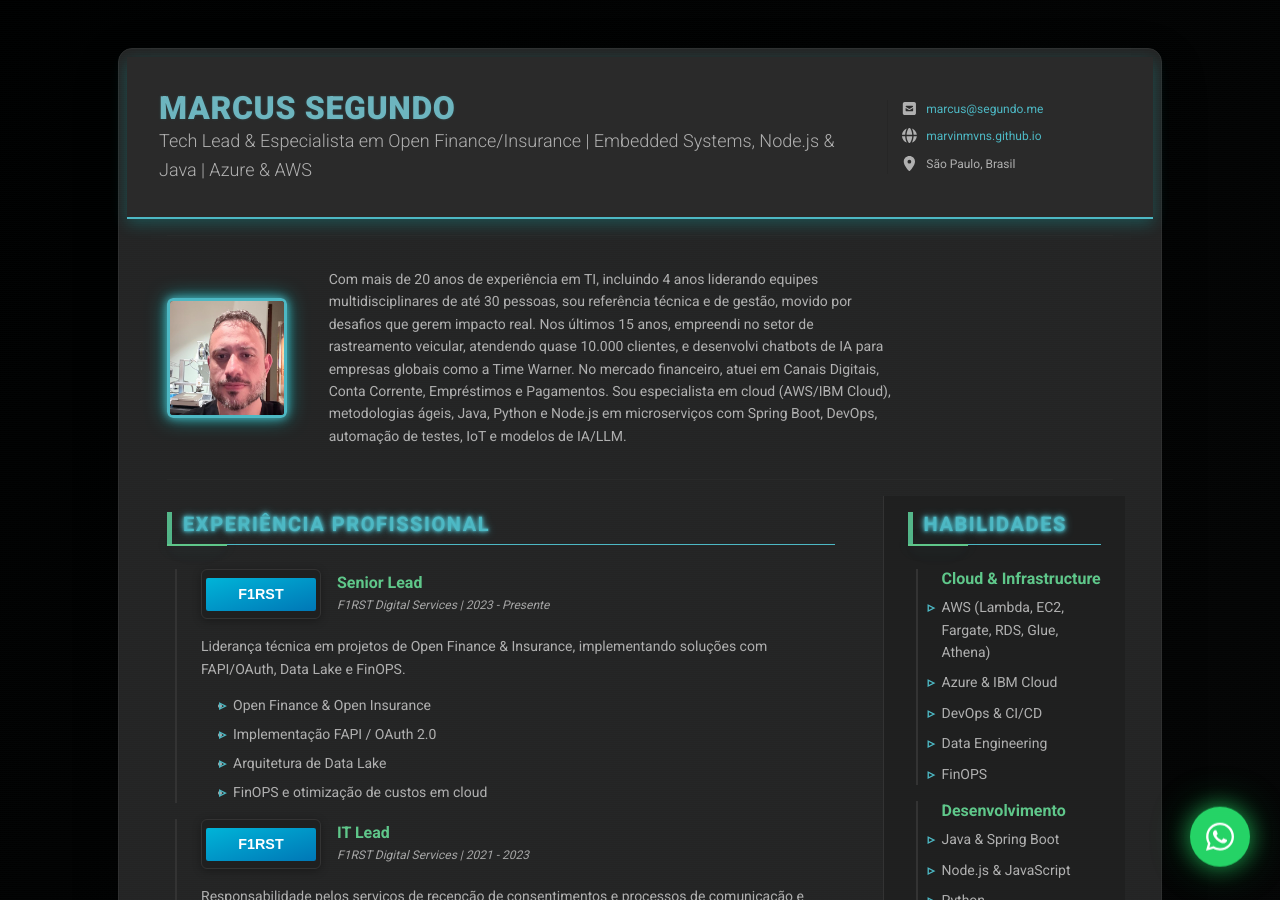
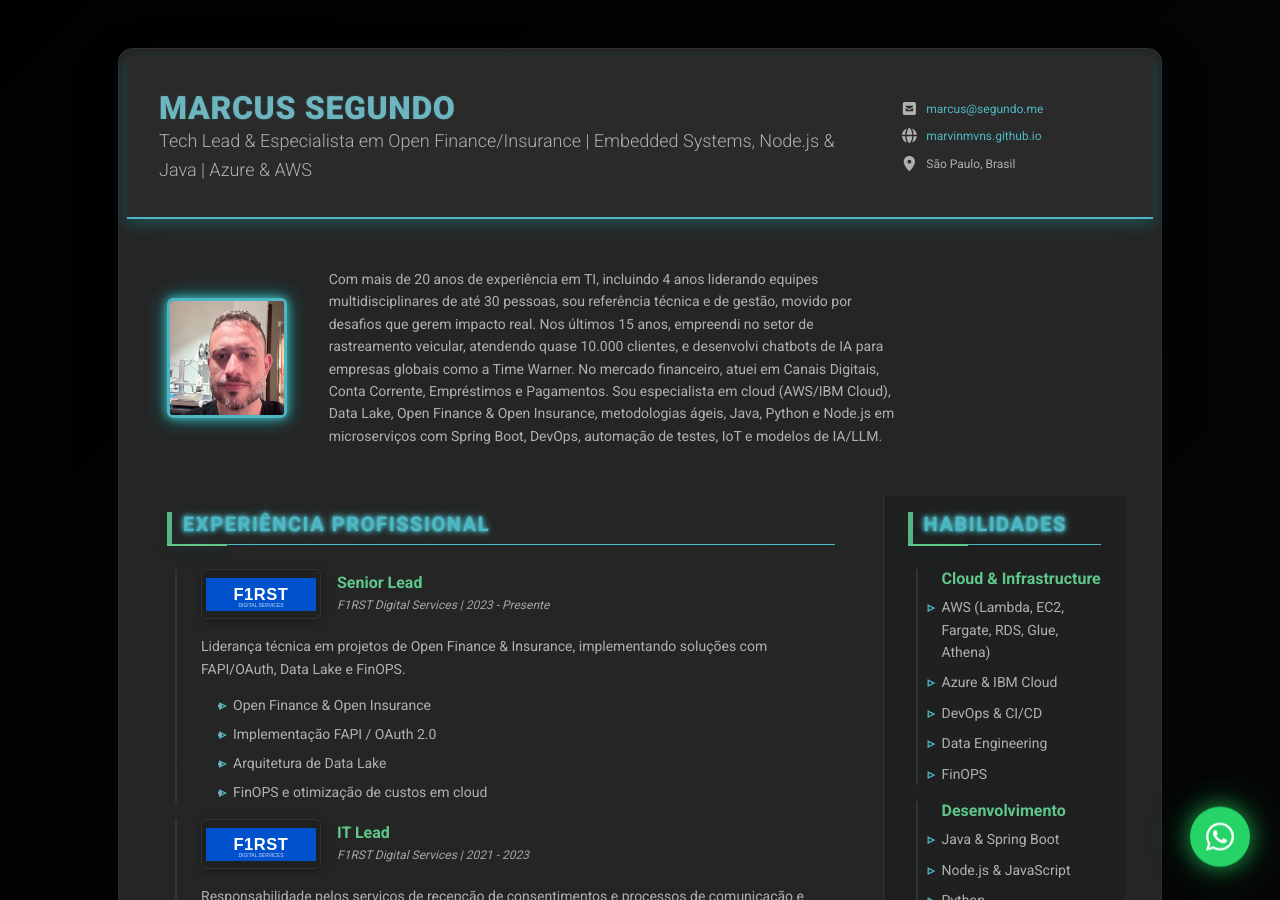
Before and after one commit to marvinmvns/cv2, a Jekyll site: the page index.html, which Jekyll copies as it is, in a window 1280 px wide and 900 px high. Built offline with Jekyll 4.4.1, drawn with Linux system fonts in a browser that asks for light colours; nearby versions of some CDN libraries; library files that are not in the unit come from our copies.

Commit message:
feat: update all logos with realistic brand-accurate SVG designs
Company Logos (Companies):
- F1RST Digital Services: Corporate blue (#0052CC) with subtitle
- Itaú Unibanco: Iconic orange (#EC7000) with modern typography

Education Logos (Institutions):
- FIAP: Official red (#E31937) with bold white text
- FGV: Navy blue (#003366) with serif typography
- Oswaldo Cruz: Blue (#0066CC) with two-line layout
- Mackenzie: Burgundy (#8B1538) with shield emblem

Profile Summary Update:
- Added "Data Lake" expertise
- Added "Open Finance & Open Insurance" specialization
- Maintains comprehensive tech stack description

Technical Changes:
- Updated cache version from 1.0.0 to 1.1.0
- All CSS and JS assets now force reload
- SVG logos use brand-accurate colors
- Professional typography and spacing
- Logos maintain aspect ratio and readability

Design Improvements:
- More professional and recognizable logos
- Brand consistency with official colors
- Better visual hierarchy
- Improved contrast and legibility

🤖 Generated with [Claude Code](https://claude.com/claude-code)

Co-Authored-By: Claude <noreply@anthropic.com>

```diff
--- a/index.html
+++ b/index.html
@@ -23,14 +23,14 @@
 		<link href="https://fonts.googleapis.com/css2?family=Roboto:wght@300;400;500;700;900&display=swap" rel="stylesheet">
 
 	<!-- FontAwesome JS-->
-	<script defer src="assets/fontawesome/js/all.min.js?v=1.0.0"></script>
+	<script defer src="assets/fontawesome/js/all.min.js?v=1.1.0"></script>
 
 		<!-- Theme CSS -->
-		<link id="theme-style" rel="stylesheet" href="assets/css/devresume.css?v=1.0.0">
+		<link id="theme-style" rel="stylesheet" href="assets/css/devresume.css?v=1.1.0">
 		<!-- Cyberpunk Theme Override -->
-		<link rel="stylesheet" href="assets/css/cyberpunk-theme.css?v=1.0.0">
+		<link rel="stylesheet" href="assets/css/cyberpunk-theme.css?v=1.1.0">
 		<!-- Site overrides compiled from assets/css/main.scss by Jekyll -->
-		<link rel="stylesheet" href="assets/css/main.css?v=1.0.0">
+		<link rel="stylesheet" href="assets/css/main.css?v=1.1.0">
 
 		<!-- Address bar / theme color for dark surfaces -->
 		<meta name="theme-color" content="#0a0a0a">
@@ -67,7 +67,7 @@
 						</div>
 
 						<div class="col text-start">
-							<p class="mb-0">Com mais de 20 anos de experiência em TI, incluindo 4 anos liderando equipes multidisciplinares de até 30 pessoas, sou referência técnica e de gestão, movido por desafios que gerem impacto real. Nos últimos 15 anos, empreendi no setor de rastreamento veicular, atendendo quase 10.000 clientes, e desenvolvi chatbots de IA para empresas globais como a Time Warner. No mercado financeiro, atuei em Canais Digitais, Conta Corrente, Empréstimos e Pagamentos. Sou especialista em cloud (AWS/IBM Cloud), metodologias ágeis, Java, Python e Node.js em microserviços com Spring Boot, DevOps, automação de testes, IoT e modelos de IA/LLM.</p>
+							<p class="mb-0">Com mais de 20 anos de experiência em TI, incluindo 4 anos liderando equipes multidisciplinares de até 30 pessoas, sou referência técnica e de gestão, movido por desafios que gerem impacto real. Nos últimos 15 anos, empreendi no setor de rastreamento veicular, atendendo quase 10.000 clientes, e desenvolvi chatbots de IA para empresas globais como a Time Warner. No mercado financeiro, atuei em Canais Digitais, Conta Corrente, Empréstimos e Pagamentos. Sou especialista em cloud (AWS/IBM Cloud), Data Lake, Open Finance & Open Insurance, metodologias ágeis, Java, Python e Node.js em microserviços com Spring Boot, DevOps, automação de testes, IoT e modelos de IA/LLM.</p>
 						</div><!--//col-->
 					</div>
 				</div><!--//resume-intro-->
@@ -523,7 +523,7 @@
 
             <footer class="footer text-center py-4"></footer>
 
-            <script defer src="assets/js/projects.js?v=1.0.0"></script>
+            <script defer src="assets/js/projects.js?v=1.1.0"></script>
 
 	</div><!--//main-wrapper-->
 
```
Also changed, not shown: assets/images/companies/f1rst-logo.svg, assets/images/companies/itau-logo.svg, assets/images/fgv-logo.svg, assets/images/fiap-logo.svg, assets/images/mackenzie-logo.svg, assets/images/oswaldo-cruz-logo.svg.
